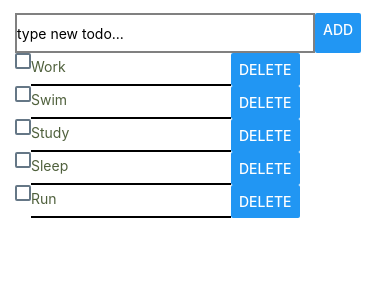
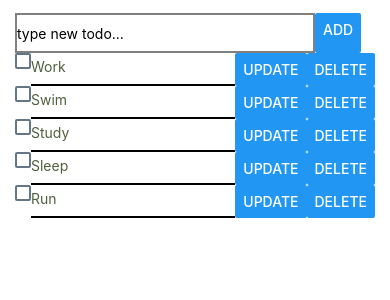
Before and after one commit to DumbWaysStudent/DW12DNBZL_todolist, a React Native app: screen / in a window 390 px wide. Shown: the top 300 px of the page. Built offline with nearby package versions, Linux system fonts and the light colour scheme.

Commit message:
add 5.update_todo

```diff
--- a/App.js
+++ b/App.js
@@ -16,7 +16,9 @@ export default class App extends Component{
     super(props)
     this.state={
       todos : ['Work','Swim','Study','Sleep','Run'],
-      checked : true
+      checked : {},
+      marked : {},
+      string : ''
     }
   }
   onRemoveItem = i => {
@@ -32,7 +34,8 @@ export default class App extends Component{
     const checkCopy = {...this.state.checked}
     if (checkCopy[todo]) checkCopy[todo] = false;
     else checkCopy[todo] = true;
-    this.setState({ checked: checkCopy});
+    this.setState({ checked: checkCopy})
+
   }
 
   render() {
@@ -56,16 +59,20 @@ export default class App extends Component{
           <View style={styles.fixToText}>
             <CheckBox
               value = {this.state.checked[index]}
-              onChange = {() => this.onChangeCheck(index)}
+              onChange = {() => this.onChangeCheck(todo)}
             />
           <Text style = {styles.text} key = {todo}>{todo}</Text>
+          <Button title="Update" onPress={() => this.setState({string : this.state.string = JSON.stringify(this.state.checked)})}
+           ></Button>
           <Button title="Delete" onPress={() => this.onRemoveItem(index)}
            ></Button>
           </View>
             )
         }
         )}
+        <Text></Text>
         </View>
+
       </View>
     )
   }
@@ -82,7 +89,7 @@ const styles = StyleSheet.create ({
        borderBottomWidth: 2,
        paddingBottom: 5,
        paddingTop:5,
-       width : 200
+       width : 220
     },
     fixToText: {
       flexDirection: 'row',
@@ -93,6 +100,6 @@ const styles = StyleSheet.create ({
       flexDirection: 'row',
       alignContent: 'stretch',
       paddingHorizontal: 5,
-      width: 150
+      width: 300
     },
  })
```
